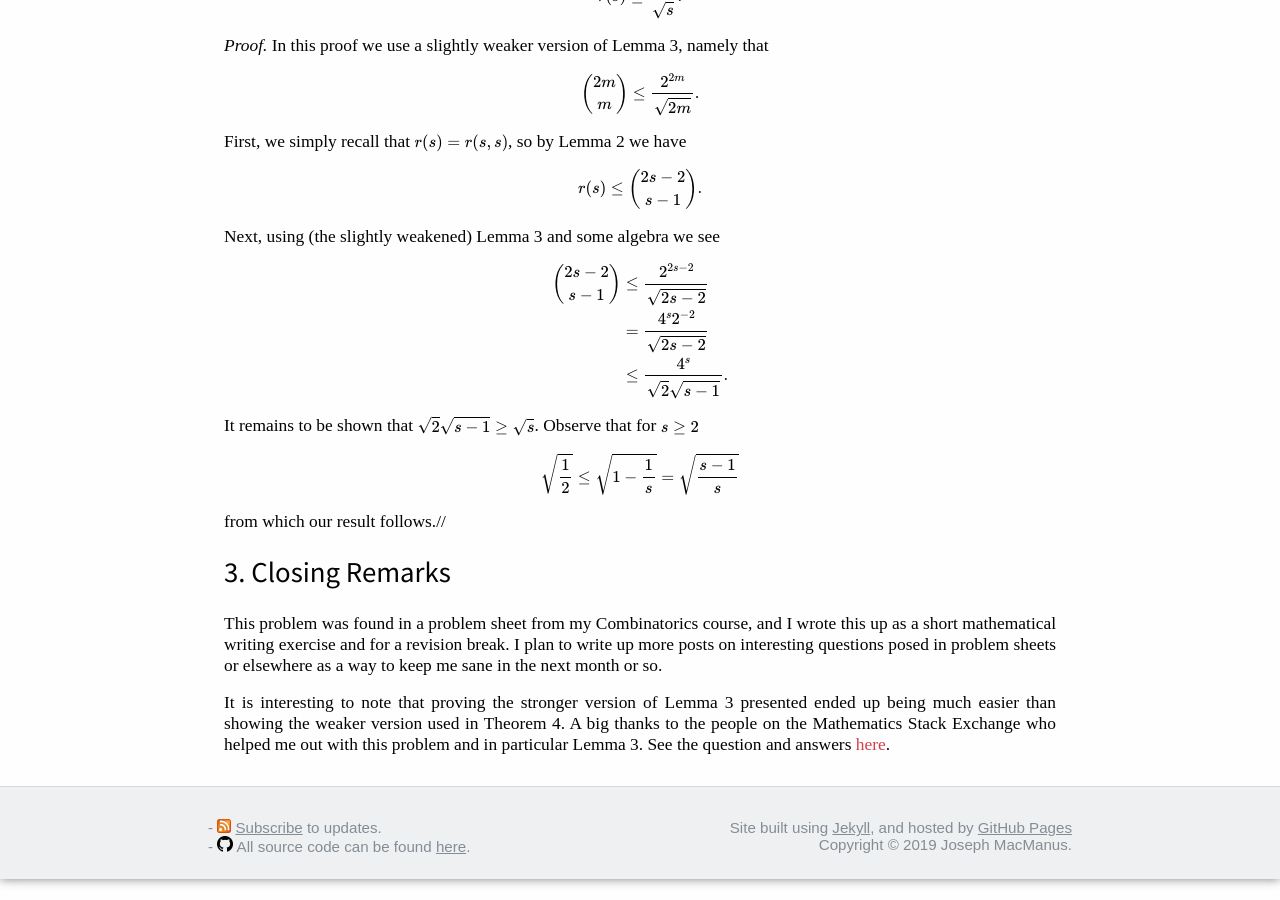
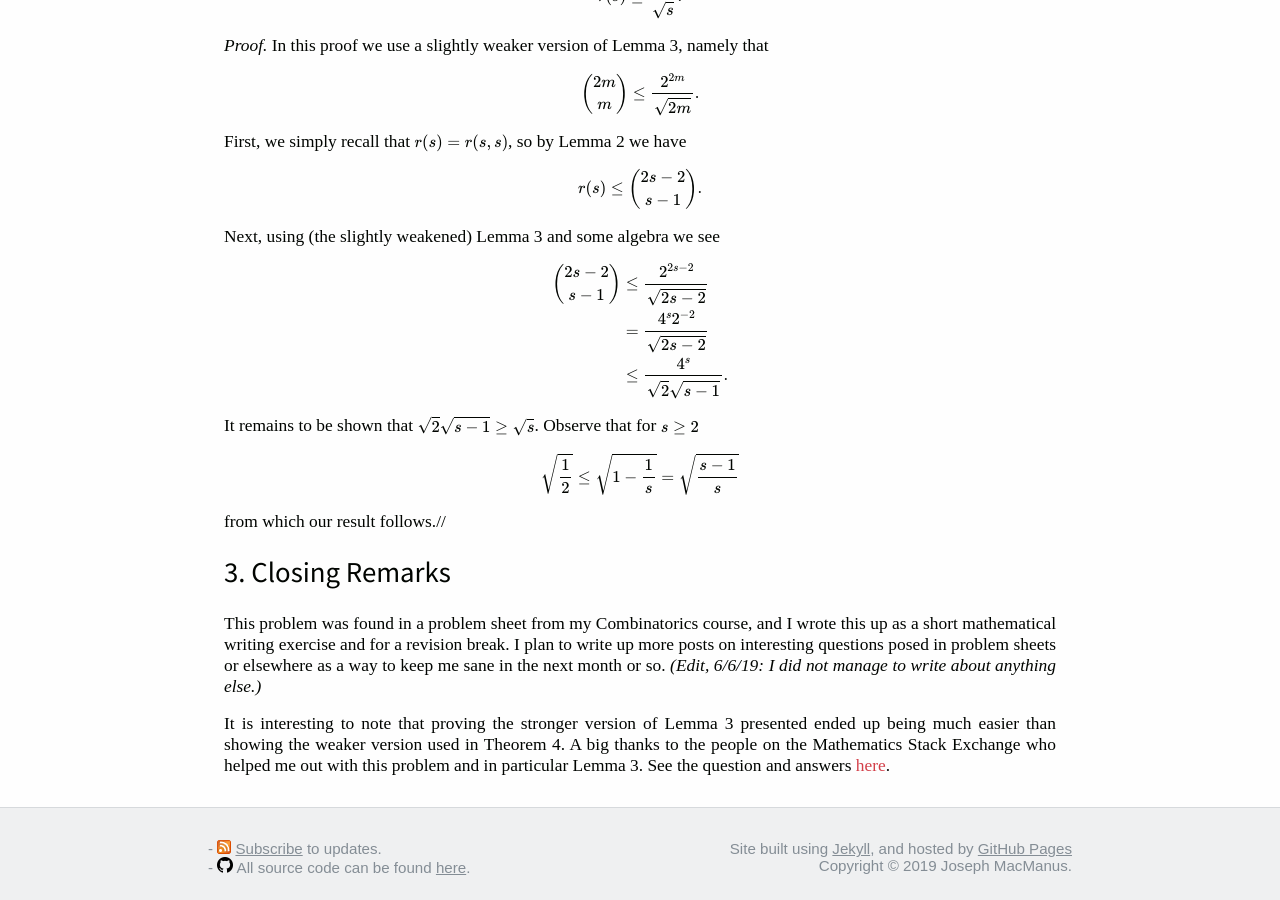
Before and after one commit to tiepdotme/jpmacmanus.me, a Jekyll site: the page built from _posts/2019-05-02-ramsey.md, in a window 1280 px wide and 900 px high, scrolled down 2464 px. Built offline with Jekyll 4.4.1, drawn with Linux system fonts in a browser that asks for light colours; formulas are drawn with MathJax 3.

Commit message:
Page titles fixed

```diff
--- a/_layouts/post.html
+++ b/_layouts/post.html
@@ -1,7 +1,7 @@
 ---
 layout: default-plus
 ---
-<h1>{{ page.post-title }}</h1>
+<h1>{{ page.title }}</h1>
 <em>First published {{ page.date | date_to_string }}</em>
 <br><br>
 <em>Tags: </em><span>[
--- a/_posts/2019-05-02-ramsey.md
+++ b/_posts/2019-05-02-ramsey.md
@@ -150,6 +149,6 @@
 
 ## 3. Closing Remarks
 
-This problem was found in a problem sheet from my Combinatorics course, and I wrote this up as a short mathematical writing exercise and for a revision break. I plan to write up more posts on interesting questions posed in problem sheets or elsewhere as a way to keep me sane in the next month or so.
+This problem was found in a problem sheet from my Combinatorics course, and I wrote this up as a short mathematical writing exercise and for a revision break. I plan to write up more posts on interesting questions posed in problem sheets or elsewhere as a way to keep me sane in the next month or so. *(Edit, 6/6/19: I did not manage to write about anything else.)*
 
 It is interesting to note that proving the stronger version of Lemma 3 presented ended up being much easier than showing the weaker version used in Theorem 4. A big thanks to the people on the Mathematics Stack Exchange who helped me out with this problem and in particular Lemma 3. See the question and answers [here](https://math.stackexchange.com/questions/3209660/show-that-2m-choose-m-leq-frac22m-sqrt2m).
--- a/archive.html
+++ b/archive.html
@@ -8,7 +8,7 @@
 <ul id="post-list">
   {% for post in site.posts %}
     <li>
-      <h3 class="post-link"><a href="{{ post.url }}">{{ post.post-title }}</a></h3>
+      <h3 class="post-link"><a href="{{ post.url }}">{{ post.title }}</a></h3>
       <h4 class="post-date"> - {{ post.date | date_to_string }}</h4>
       <p>{{ post.excerpt }}</p>
     </li>
--- a/index.html
+++ b/index.html
@@ -7,7 +7,7 @@
 
 {% for post in site.posts limit:10 %}
    <div class="post-preview">
-   <h2><a href="{{ post.url }}">{{ post.post-title }}</a></h2>
+   <h2><a href="{{ post.url }}">{{ post.title }}</a></h2>
    <em class="post-date">First published {{ post.date | date: "%B %d, %Y" }}</em>
    <br><!--<br>
    <span>[
```
Also changed, not shown: other parts of _posts/2019-05-02-ramsey.md (+1 -2 lines), _posts/2019-04-19-webdesign.md (+1 -2 lines), _posts/2019-04-21-derangements.md (+1 -2 lines).
